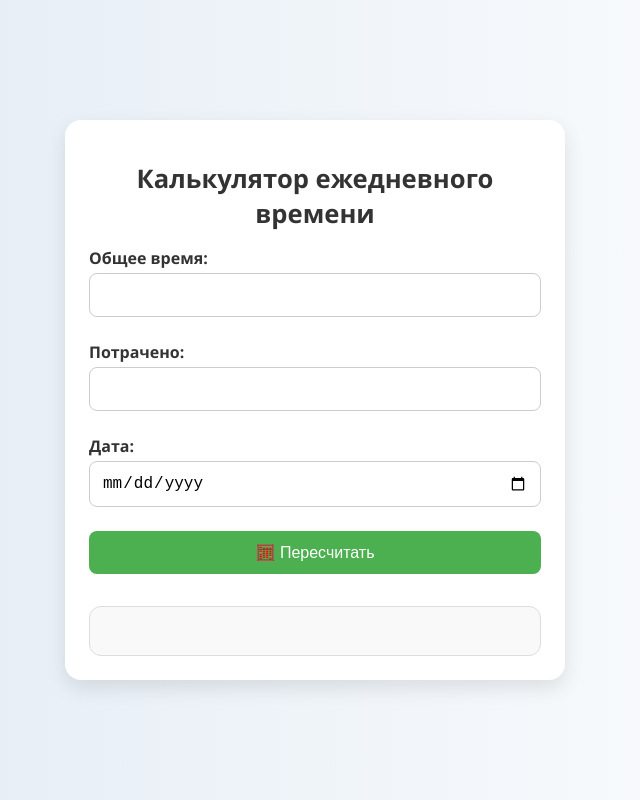
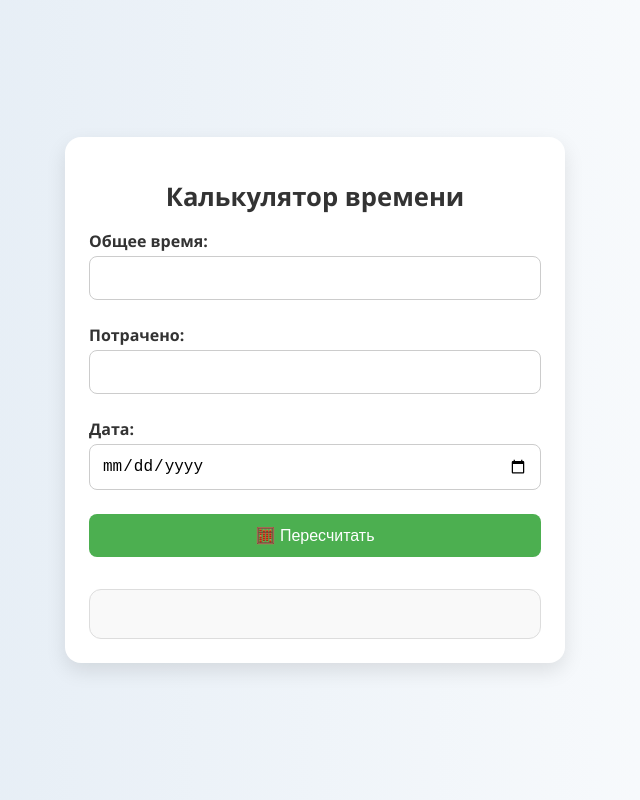
Before and after one commit to jwoctavius/calculator, a plain HTML site: page index.html in a window 1280 px wide. Shown: the whole page, without its empty margins (325-965 px from the left). Drawn offline with Linux system fonts and the light colour scheme.

Commit message:
Update index.html

```diff
--- a/index.html
+++ b/index.html
@@ -84,7 +84,7 @@
 </head>
 <body>
   <div class="container">
-    <h1>Калькулятор ежедневного времени</h1>
+    <h1>Калькулятор времени</h1>
 
     <label>Общее время:</label>
     <input type="number" id="totalTime" />
```
